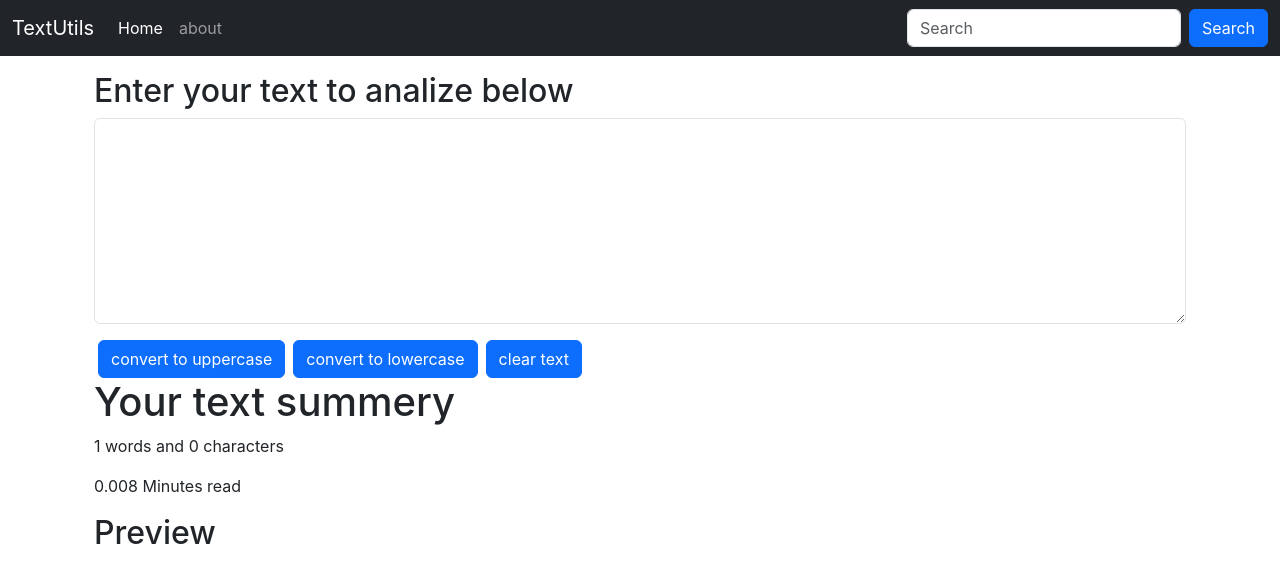
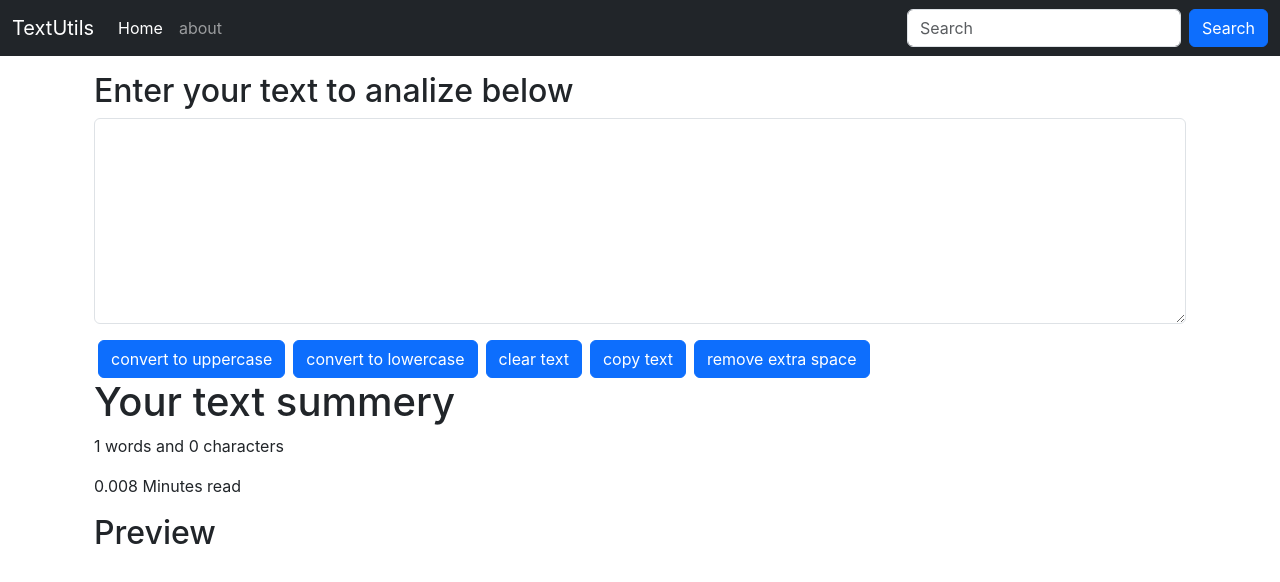
Before and after one commit to GENTLEW1ND/TextUtiles-react-, a React (Create React App) app: page / in a window 1280 px wide. Shown: the top 582 px of the page. Built offline with nearby package versions, Linux system fonts and the light colour scheme.

Commit message:
adding function

```diff
--- a/src/components/TextForm.js
+++ b/src/components/TextForm.js
@@ -20,6 +20,15 @@
     const handleOnChange = (event) => {
         setText(event.target.value)
     }
+    const handleCopy =()=>{
+        let text = document.getElementById("myBox")
+        text.select()
+        navigator.clipboard.writeText(text.value)
+    }//for copying the text from the clipboard
+    const handleExtraSpaces = () =>{
+        let newText = text.split(/[ ]+/)
+        setText(newText.join(" "))
+    }
     const [text, setText] = useState("")
     // text = "new text" // wrong way to change the state
     // setText ("new text"); // correct way to change the state
@@ -33,6 +42,8 @@
                 <button className='btn btn-primary mx-1' onClick={handleUpClick}>convert to uppercase</button>
                 <button className='btn btn-primary mx-1' onClick={handleLoClick}>convert to lowercase</button>
                 <button className='btn btn-primary mx-1' onClick={handleClearClick}>clear text</button>
+                <button className='btn btn-primary mx-1' onClick={handleCopy}>copy text</button>
+                <button className='btn btn-primary mx-1' onClick={handleExtraSpaces}>remove extra space</button>
             </div>
             <div className='container'>
                 <h1>Your text summery </h1>
```
